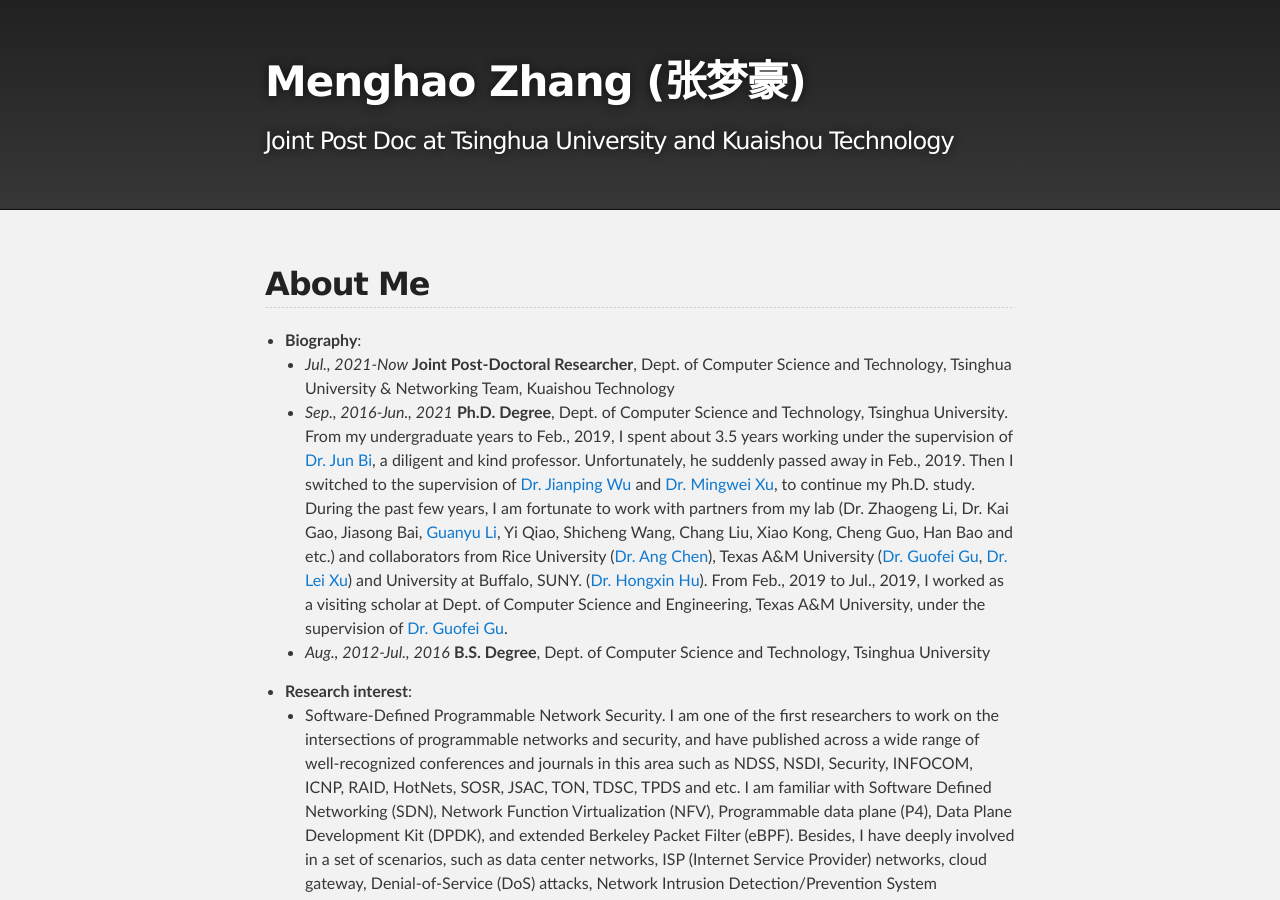
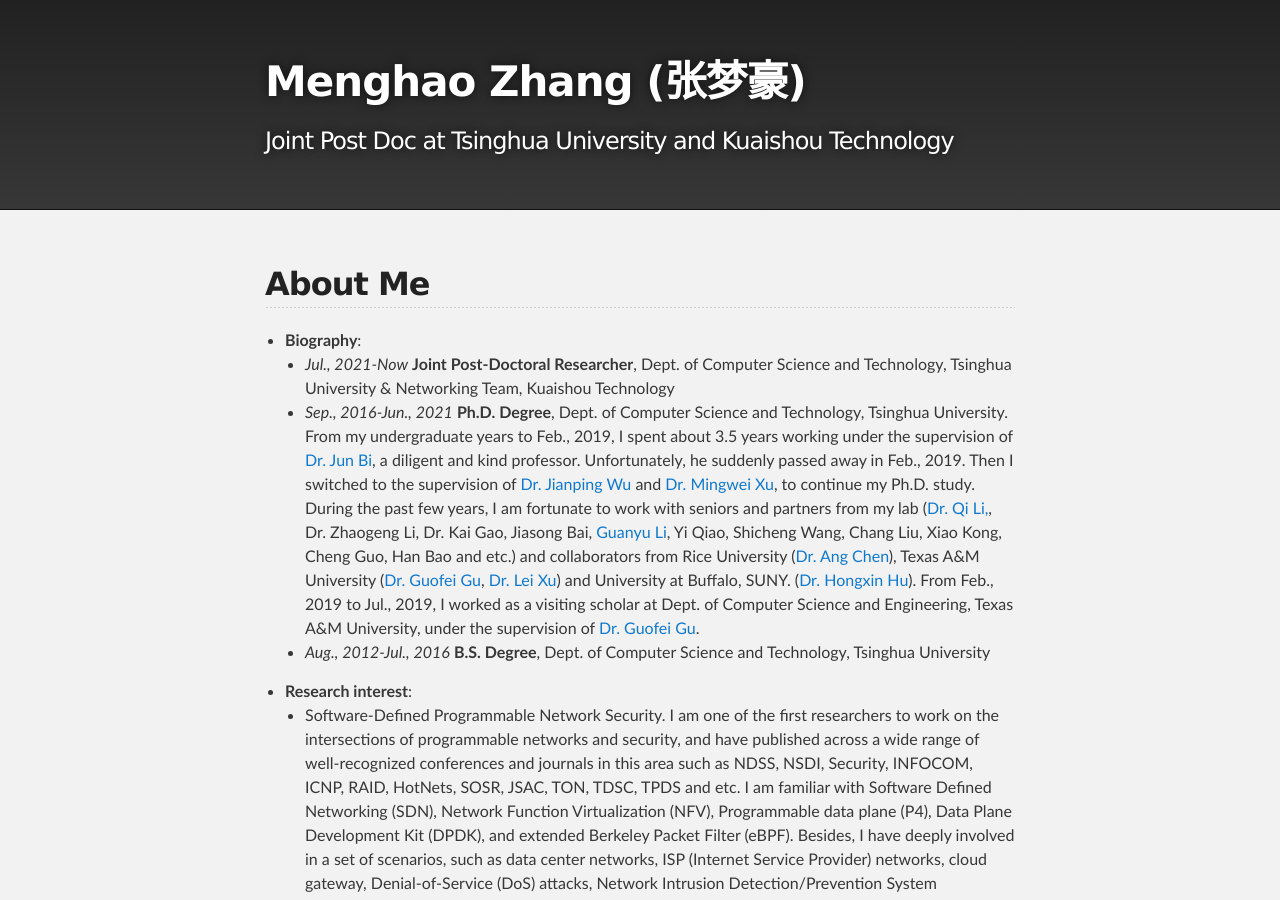
Before and after one commit to zhangmenghao/zhangmenghao.github.io, a Jekyll site: the page built from index.md, in a window 1280 px wide and 900 px high. Built offline with Jekyll 4.4.1, drawn with Linux system fonts in a browser that asks for light colours.

Commit message:
Update bio

```diff
--- a/index.md
+++ b/index.md
@@ -10,7 +10,7 @@
 
 * **Biography**:
     - *Jul., 2021-Now*  **Joint Post-Doctoral Researcher**, Dept. of Computer Science and Technology, Tsinghua University & Networking Team, Kuaishou Technology
-    - *Sep., 2016-Jun., 2021*  **Ph.D. Degree**, Dept. of Computer Science and Technology, Tsinghua University. From my undergraduate years to Feb., 2019, I spent about 3.5 years working under the supervision of [Dr. Jun Bi](http://netarchlab.tsinghua.edu.cn/~junbi/), a diligent and kind professor. Unfortunately, he suddenly passed away in Feb., 2019. Then I switched to the supervision of [Dr. Jianping Wu](https://www.cs.tsinghua.edu.cn/csen/info/1059/4003.htm) and [Dr. Mingwei Xu](http://routing.netlab.edu.cn/tiki-index.php?page=Mingwei+Xu), to continue my Ph.D. study. During the past few years, I am fortunate to work with partners from my lab (Dr. Zhaogeng Li, Dr. Kai Gao, Jiasong Bai, [Guanyu Li](https://guanyu.li/), Yi Qiao, Shicheng Wang, Chang Liu, Xiao Kong, Cheng Guo, Han Bao and etc.) and collaborators from Rice University ([Dr. Ang Chen](https://www.cs.rice.edu/~angchen/)), Texas A&M University ([Dr. Guofei Gu](http://faculty.cs.tamu.edu/guofei/), [Dr. Lei Xu](http://students.cse.tamu.edu/xray2012/)) and University at Buffalo, SUNY. ([Dr. Hongxin Hu](https://cse.buffalo.edu/~hongxinh/)).
+    - *Sep., 2016-Jun., 2021*  **Ph.D. Degree**, Dept. of Computer Science and Technology, Tsinghua University. From my undergraduate years to Feb., 2019, I spent about 3.5 years working under the supervision of [Dr. Jun Bi](http://netarchlab.tsinghua.edu.cn/~junbi/), a diligent and kind professor. Unfortunately, he suddenly passed away in Feb., 2019. Then I switched to the supervision of [Dr. Jianping Wu](https://www.cs.tsinghua.edu.cn/csen/info/1059/4003.htm) and [Dr. Mingwei Xu](http://routing.netlab.edu.cn/tiki-index.php?page=Mingwei+Xu), to continue my Ph.D. study. During the past few years, I am fortunate to work with seniors and partners from my lab ([Dr. Qi Li,](https://sites.google.com/site/qili2012/), Dr. Zhaogeng Li, Dr. Kai Gao, Jiasong Bai, [Guanyu Li](https://guanyu.li/), Yi Qiao, Shicheng Wang, Chang Liu, Xiao Kong, Cheng Guo, Han Bao and etc.) and collaborators from Rice University ([Dr. Ang Chen](https://www.cs.rice.edu/~angchen/)), Texas A&M University ([Dr. Guofei Gu](http://faculty.cs.tamu.edu/guofei/), [Dr. Lei Xu](http://students.cse.tamu.edu/xray2012/)) and University at Buffalo, SUNY. ([Dr. Hongxin Hu](https://cse.buffalo.edu/~hongxinh/)).
     From Feb., 2019 to Jul., 2019, I worked as a visiting scholar at Dept. of Computer Science and Engineering, Texas A&M University, under the supervision of [Dr. Guofei Gu](http://faculty.cs.tamu.edu/guofei/).
     - *Aug., 2012-Jul., 2016*  **B.S. Degree**, Dept. of Computer Science and Technology, Tsinghua University
 * **Research interest**:
```
